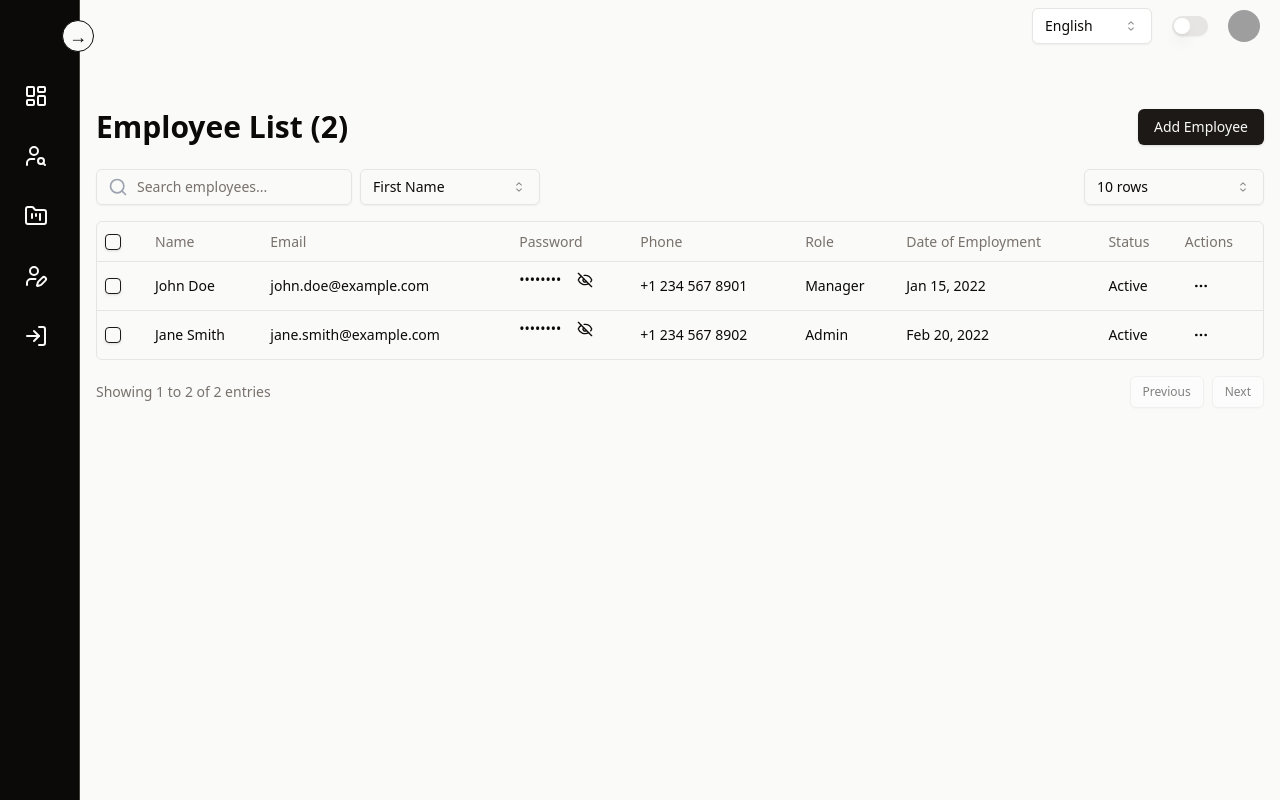
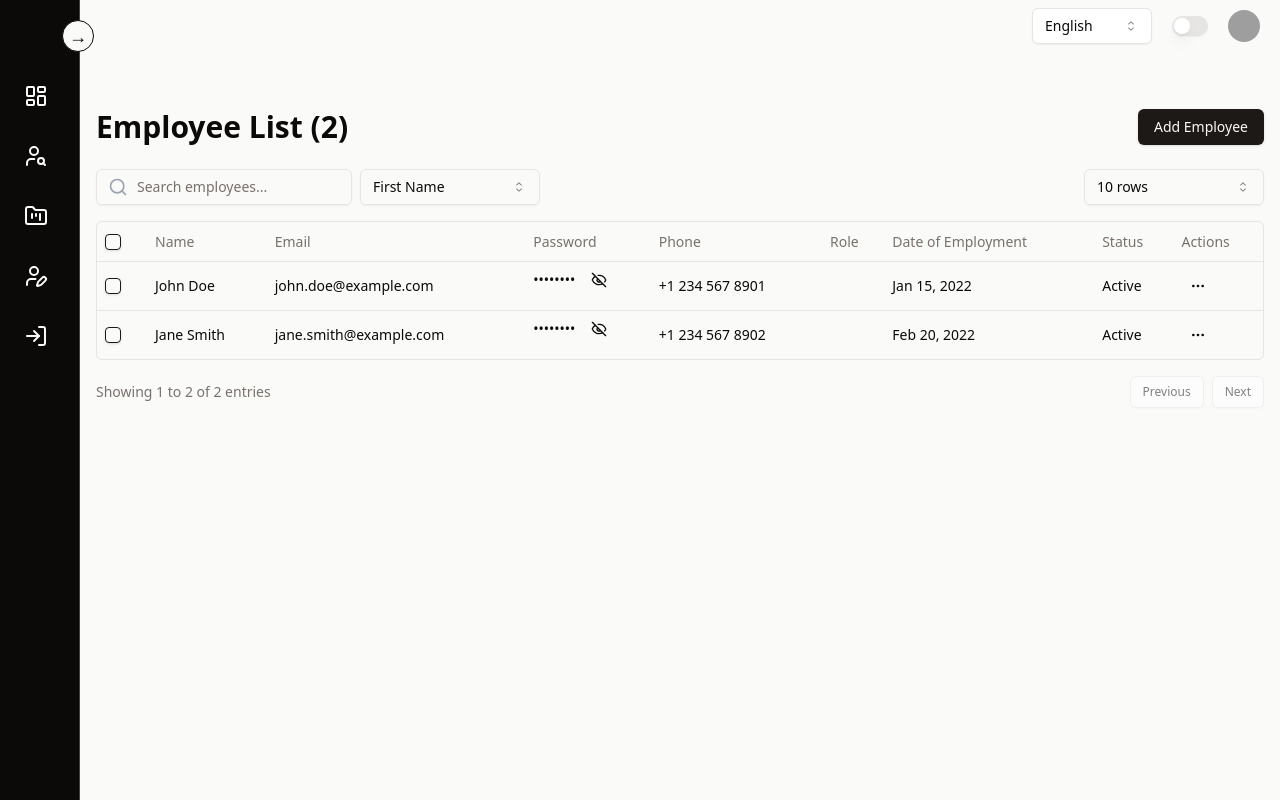
Before and after one commit to PhilipBaravi/invoicehub, a React (Vite) app: page /dashboard/employee in a window 1280 px wide. Built offline with nearby package versions, Linux system fonts and the light colour scheme; grey boxes are pictures that could not be loaded.

Commit message:
Resolve Post errors

```diff
--- a/src/components/dashboard/employee/AddEmployeeSheet.tsx
+++ b/src/components/dashboard/employee/AddEmployeeSheet.tsx
@@ -30,9 +30,9 @@ export default function AddEmployeeSheet({ isOpen, onOpenChange, onAddEmployee }
     firstName: '',
     lastName: '',
     phone: '',
-    role: 'Employee',
+    role: { description: 'Employee' },
     dateOfEmployment: new Date(),
-    status: 'Inactive',
+    status: 'INACTIVE',
   });
   const [phoneCountry, setPhoneCountry] = useState<CountryCode>('US');
   const [errors, setErrors] = useState({
@@ -108,9 +108,9 @@ export default function AddEmployeeSheet({ isOpen, onOpenChange, onAddEmployee }
       firstName: '',
       lastName: '',
       phone: '',
-      role: 'Employee',
+      role: { description: 'Employee' },
       dateOfEmployment: new Date(),
-      status: 'Inactive',
+      status: 'INACTIVE',
     });
   };
 
@@ -146,6 +146,7 @@ export default function AddEmployeeSheet({ isOpen, onOpenChange, onAddEmployee }
               value={newEmployee.password}
               onChange={handleInputChange}
               required
+              className="pr-10"
             />
             {errors.password && <p className="text-red-500 text-sm">{errors.password}</p>}
           </div>
@@ -197,7 +198,9 @@ export default function AddEmployeeSheet({ isOpen, onOpenChange, onAddEmployee }
           </div>
           <div>
             <Label htmlFor="role">Role</Label>
-            <Select value={newEmployee.role} onValueChange={(value) => setNewEmployee((prev) => ({ ...prev, role: value as 'Admin' | 'Manager' | 'Employee' }))}>
+            <Select
+              value={newEmployee.role.description}
+              onValueChange={(value) => setNewEmployee(prev => ({ ...prev, role: { description: value as 'Admin' | 'Manager' | 'Employee' }}))}>
               <SelectTrigger>
                 <SelectValue placeholder="Select role" />
               </SelectTrigger>
--- a/src/components/dashboard/employee/EditEmployeeSheet.tsx
+++ b/src/components/dashboard/employee/EditEmployeeSheet.tsx
@@ -120,6 +120,7 @@ export default function EditEmployeeSheet({
               value={editedEmployee.password}
               onChange={handleInputChange}
               required
+              className="pr-10"
             />
             {errors.password && <p className="text-red-500 text-sm">{errors.password}</p>}
           </div>
@@ -170,7 +171,7 @@ export default function EditEmployeeSheet({
           </div>
           <div>
             <Label htmlFor="role">Role</Label>
-            <Select value={editedEmployee.role} onValueChange={value => setEditedEmployee(prev => ({ ...prev, role: value as 'Admin' | 'Manager' | 'Employee' }))}>
+            <Select value={editedEmployee.role.description} onValueChange={value => setEditedEmployee(prev => ({ ...prev, role: { description: value as 'Admin' | 'Manager' | 'Employee' }}))}>
               <SelectTrigger>
                 <SelectValue placeholder="Select role" />
               </SelectTrigger>
--- a/src/components/dashboard/employee/EmployeeTable.tsx
+++ b/src/components/dashboard/employee/EmployeeTable.tsx
@@ -79,7 +79,7 @@ export default function EmployeeTable({
                 </button>
               </TableCell>
               <TableCell>{employee.phone}</TableCell>
-              <TableCell>{employee.role}</TableCell>
+              <TableCell>{employee.role.description}</TableCell>
               <TableCell>{format(employee.dateOfEmployment, 'PP')}</TableCell>
               <TableCell>{employee.status}</TableCell>
               <TableCell>
--- a/src/components/dashboard/employee/employeeTypes.ts
+++ b/src/components/dashboard/employee/employeeTypes.ts
@@ -5,7 +5,7 @@ export interface Employee {
   firstName: string;
   lastName: string;
   phone: string;
-  role: 'Admin' | 'Manager' | 'Employee';
+  role: { description: 'Admin' | 'Manager' | 'Employee' };
   dateOfEmployment: Date;
-  status: 'Active' | 'Inactive';
+  status: 'ACTIVE' | 'INACTIVE';
 }
```
